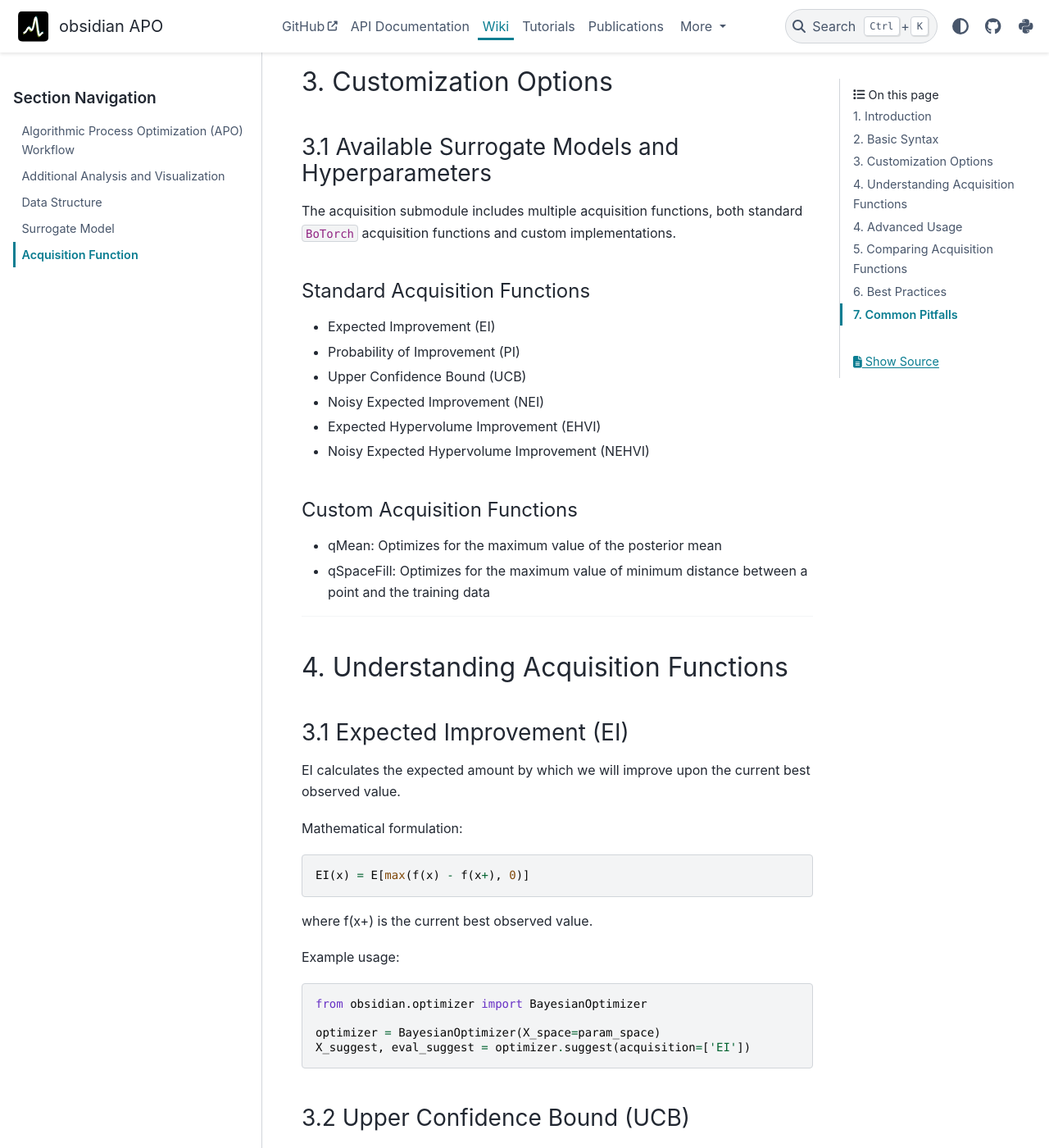
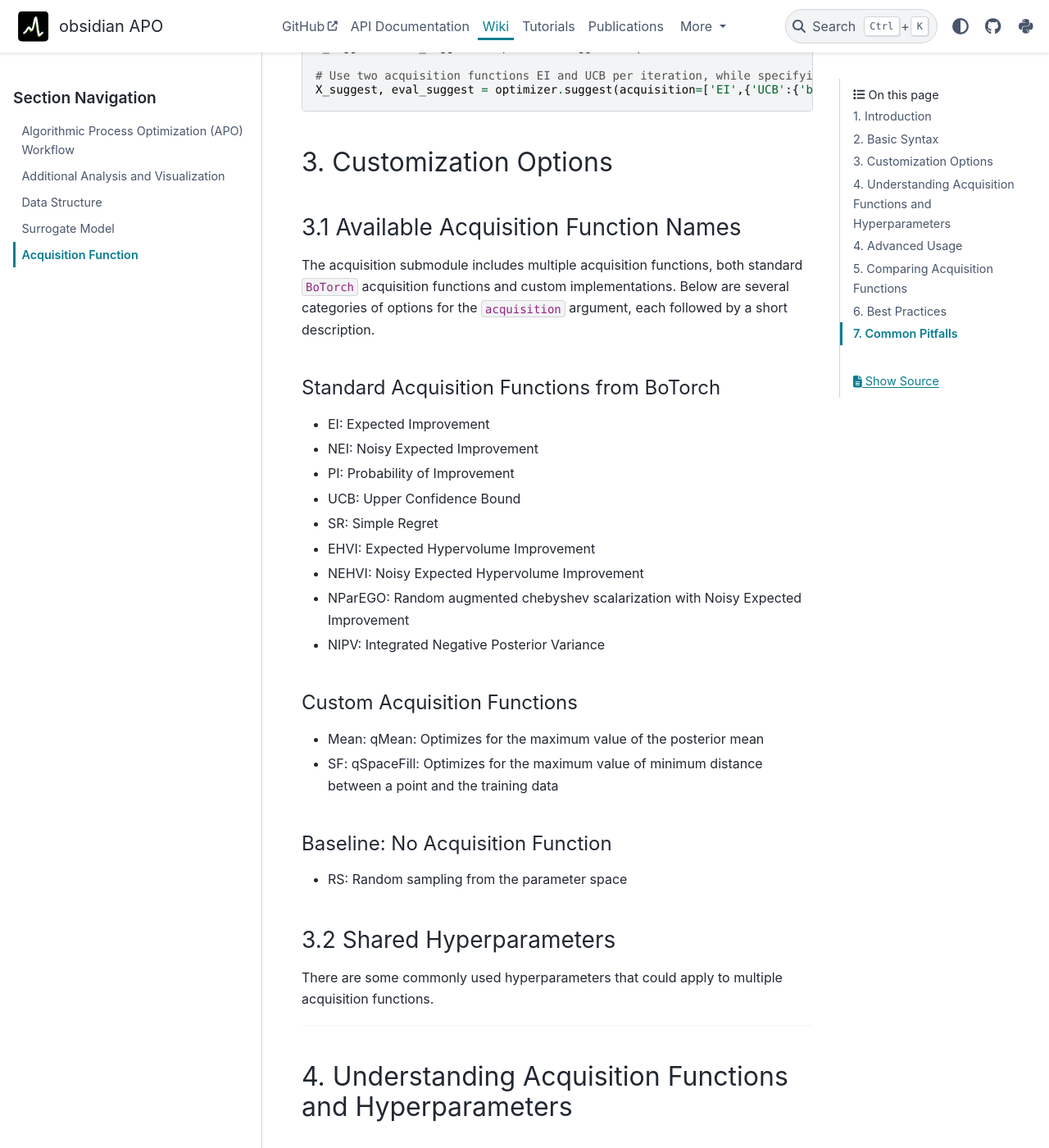
Before and after one commit to MSDLLCpapers/obsidian, a Sphinx documentation site: the page built from docs/wiki/5_AcquisitionFunction.md, in a window 1280 px wide and 1400 px high, scrolled down 867 px. Shown: the whole window at 82% size. Built offline with Sphinx 7.4.7 and the PyData theme 0.15.4, drawn with Linux system fonts in a browser that asks for light colours; some of the changed text lies outside the part shown.

Commit message:
continue editing 5_AcquisitionFunction.md

````diff
--- a/docs/wiki/5_AcquisitionFunction.md
+++ b/docs/wiki/5_AcquisitionFunction.md
@@ -8,7 +8,9 @@ The [`obsidian.acquisition`](https://github.com/MSDLLCpapers/obsidian/tree/main/
 
 Typically, users don't need to interact with acquisition functions directly.
 The `BayesianOptimizer` class handles the selection and use of acquisition functions.
-The acquisition function, including its hyperparameters, could be specified as an input argument when calling the `suggest` method:
+The acquisition functions, as well as their hyperparameters, could be specified as an input argument when calling the `suggest` method.
+
+The format of `acquisition` should be a list of strings (if using default hyperparameters) and/or dictionaries, where the key is an acquisition function name and the value is a nested dictionary storing its hyperparameter:
 
 ```python
 # DO NOT RUN
@@ -28,28 +30,42 @@ X_suggest, eval_suggest = optimizer.suggest(acquisition=['EI',{'UCB':{'beta':0.1
 
 ## 3. Customization Options
 
-### 3.1 Available Surrogate Models and Hyperparameters
+### 3.1 Available Acquisition Function Names
 
 The acquisition submodule includes multiple acquisition functions, both standard `BoTorch` acquisition functions and custom implementations.
+Below are several categories of options for the `acquisition` argument, each followed by a short description.
 
-#### Standard Acquisition Functions
+#### Standard Acquisition Functions from BoTorch
 
-- Expected Improvement (EI)
-- Probability of Improvement (PI)
-- Upper Confidence Bound (UCB)
-- Noisy Expected Improvement (NEI)
-- Expected Hypervolume Improvement (EHVI)
-- Noisy Expected Hypervolume Improvement (NEHVI)
+- EI: Expected Improvement
+- NEI: Noisy Expected Improvement
+- PI: Probability of Improvement
+- UCB: Upper Confidence Bound
+- SR: Simple Regret
+- EHVI: Expected Hypervolume Improvement
+- NEHVI: Noisy Expected Hypervolume Improvement
+- NParEGO: Random augmented chebyshev scalarization with Noisy Expected Improvement
+- NIPV: Integrated Negative Posterior Variance
 
 #### Custom Acquisition Functions
 
-- qMean: Optimizes for the maximum value of the posterior mean
-- qSpaceFill: Optimizes for the maximum value of minimum distance between a point and the training data
+- Mean: qMean: Optimizes for the maximum value of the posterior mean
+- SF: qSpaceFill: Optimizes for the maximum value of minimum distance between a point and the training data
+
+#### Baseline: No Acquisition Function
+
+- RS: Random sampling from the parameter space
+
+
+### 3.2 Shared Hyperparameters
+
+There are some commonly used hyperparameters that could apply to multiple acquisition functions.
+
 
 
 ---------------
 
-## 4. Understanding Acquisition Functions
+## 4. Understanding Acquisition Functions and Hyperparameters
 
 ### 3.1 Expected Improvement (EI)
 
````
